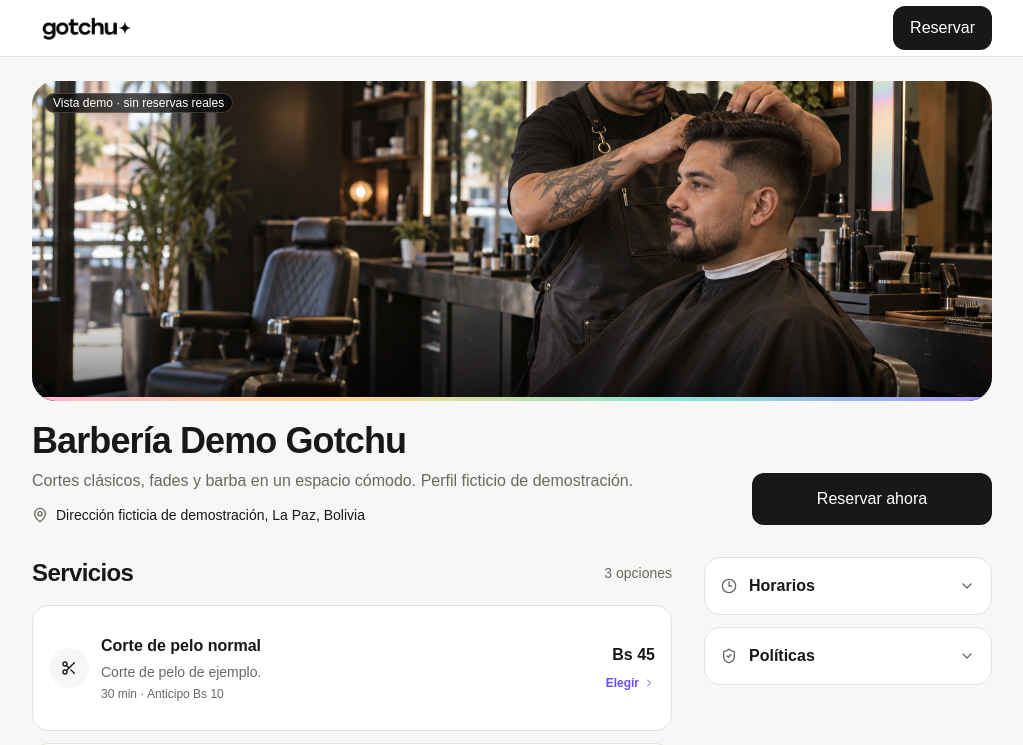
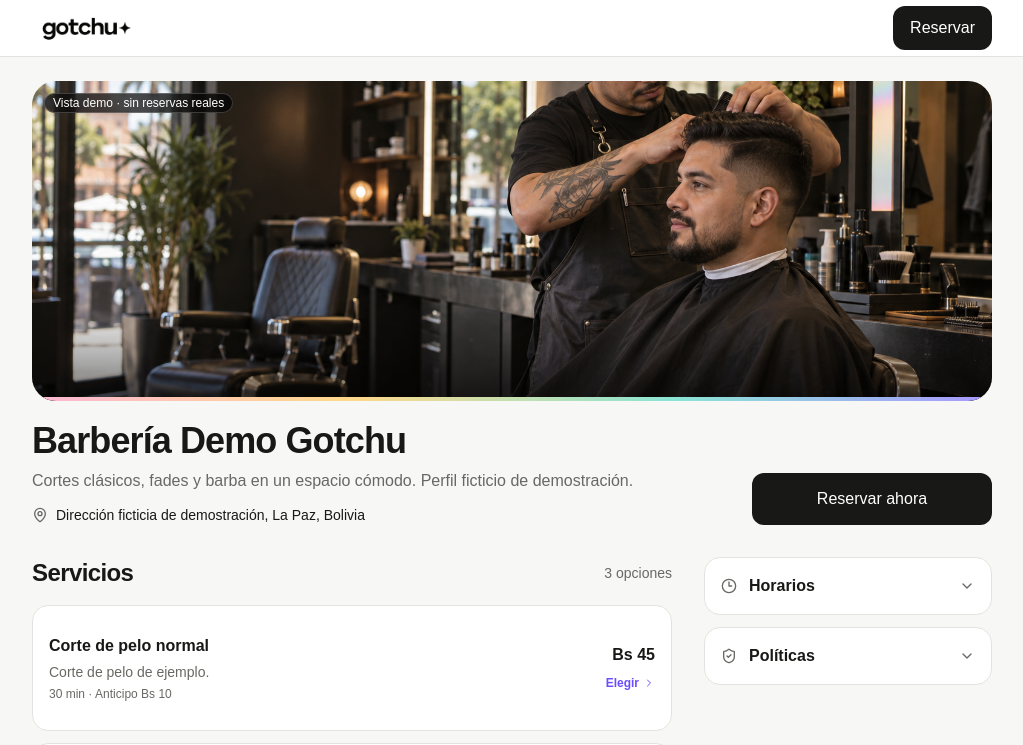
Before and after one commit to Andy-Fernandez/gotchu, a Next.js app: page /barberias/demo in a window 1280 px wide. Shown: the top 745 px of the page, without its empty margins (128-1151 px from the left). Built offline with nearby package versions, Linux system fonts and the light colour scheme.

Commit message:
tiny icons fix

```diff
--- a/components/catalog/public-shop-catalog.tsx
+++ b/components/catalog/public-shop-catalog.tsx
@@ -226,9 +226,6 @@ function ServiceRow({
         : "transition-colors hover:border-input hover:bg-muted active:bg-accent"}`}
     >
       <CardContent className="flex min-h-24 items-center gap-3 p-4">
-        <span className="flex size-10 shrink-0 items-center justify-center rounded-full bg-muted">
-          <Scissors className="size-4" aria-hidden="true" />
-        </span>
         <span className="min-w-0 flex-1">
           <span className="block font-semibold">{name}</span>
           <span className="mt-1 block truncate text-body-sm text-muted-foreground">
```
